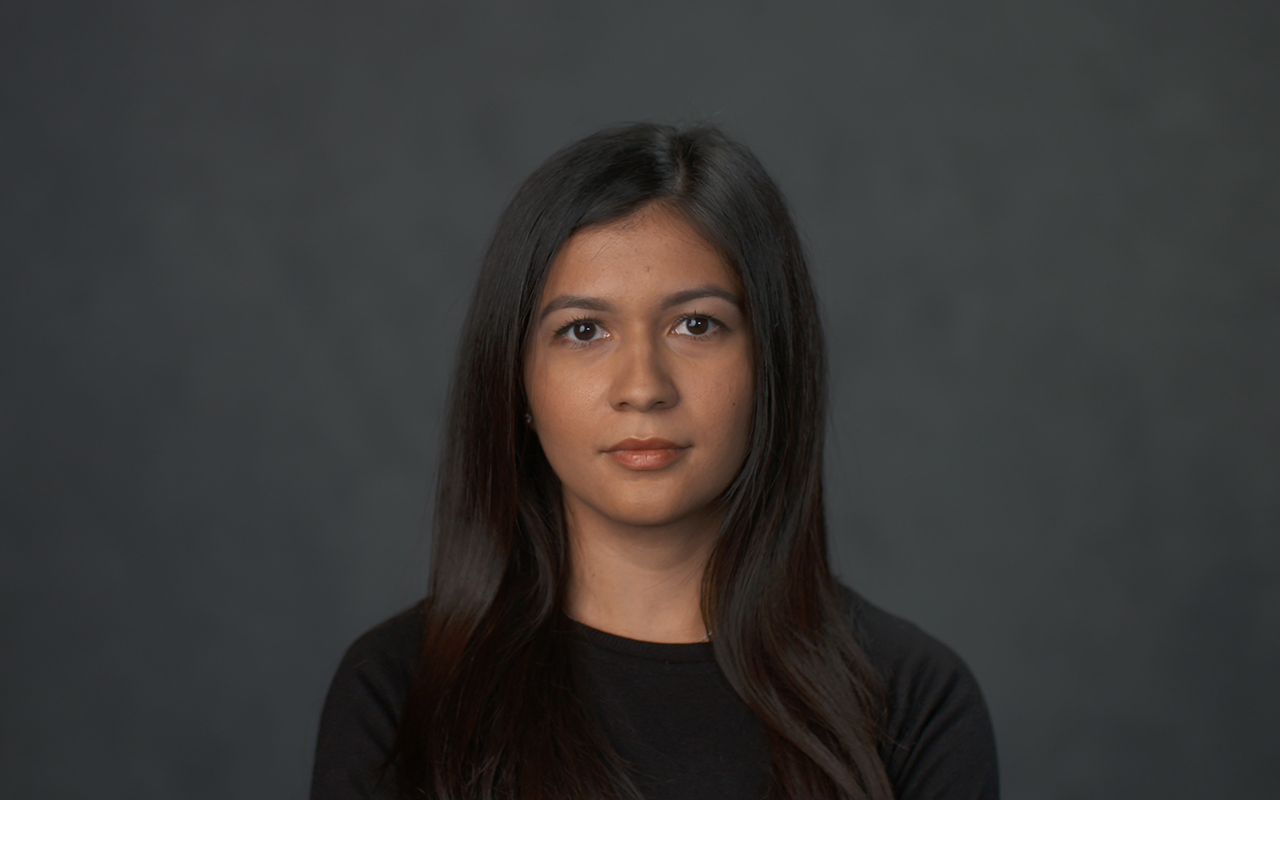
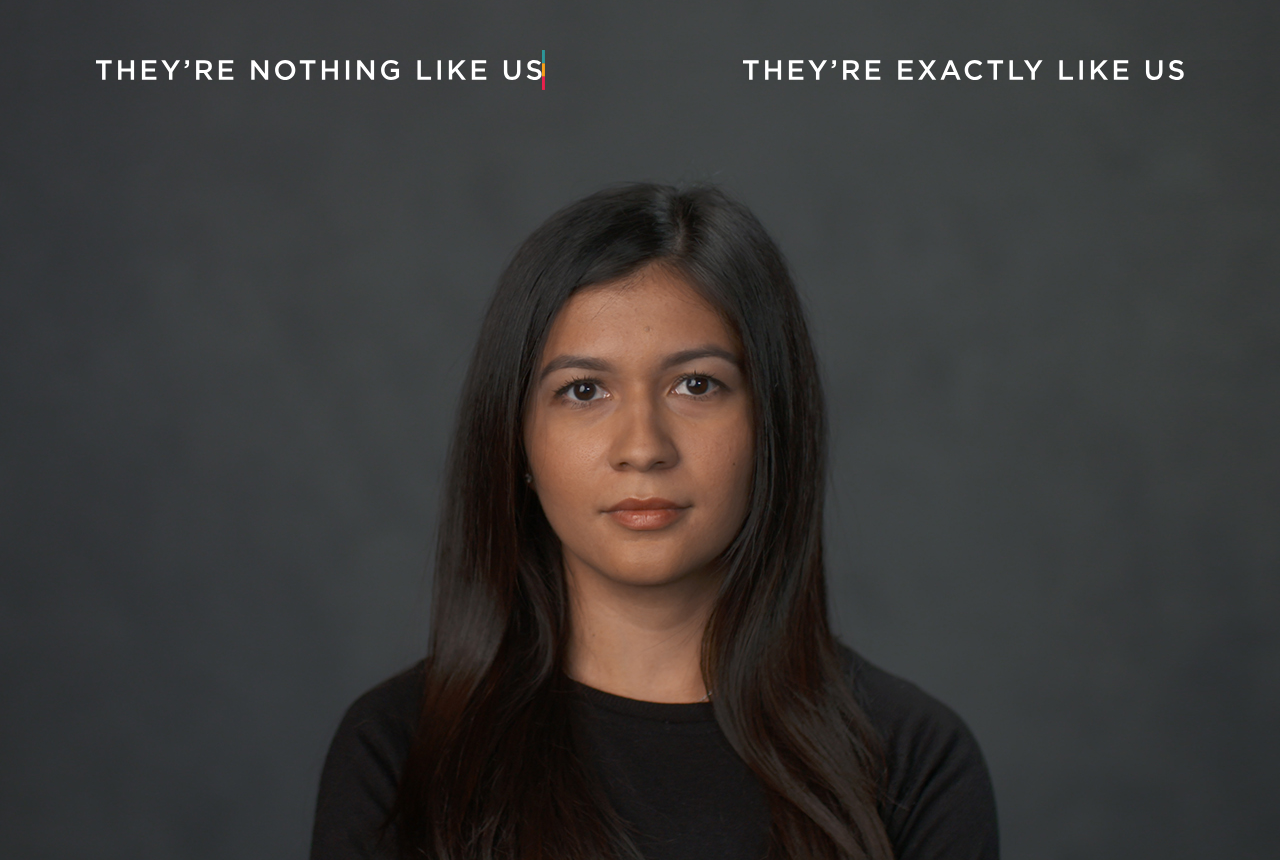
Before and after one commit to 88BP/mm_titles, a website: page src/title5.html in a window 1280 px wide. Before the commit the page ends 800 px from the top, so only its background shows below. Drawn offline with Linux system fonts and the light colour scheme.

Commit message:
title 5 layout attempt

```diff
--- a/src/js/title5.js
+++ b/src/js/title5.js
@@ -0,0 +1 @@
+TweenMax.set('svg',{css:{visibility:'visible'}});
--- a/src/sass/main.scss
+++ b/src/sass/main.scss
@@ -82,6 +82,47 @@ height: 100%;
 	transform: translate(-50%, -50%);
 }
 
+
+
+/*Page 5 Styling*/
+
+.title5container{
+	width: 85%;
+	margin: 60px auto 0 auto;
+
+	.first-title{
+		float: left;
+		display: inline-block;
+		svg{
+			height: 20px;
+		}
+	}
+
+	.line-title{
+		display: inline-block;
+		width: 15px;
+		margin: 0 auto;
+		svg{
+			max-height: 40px;
+			margin-top: -10px;
+
+		}
+	}
+	.second-title{
+		float: right;
+		display: inline-block;
+		svg{
+			height: 20px;
+		}
+	}
+}
+
+
+
+
+
+
+
 svg {
 	visibility:hidden;
 
--- a/src/title5.html
+++ b/src/title5.html
@@ -17,68 +17,101 @@
     <body>
 
 
-        <div class="container titlecontainer">
-            <svg version="1.1" id="Layer_1" xmlns="http://www.w3.org/2000/svg" xmlns:xlink="http://www.w3.org/1999/xlink" x="0px" y="0px"
-     viewBox="0 0 569.3 363.2" style="enable-background:new 0 0 569.3 363.2;" xml:space="preserve">
-
-                <g id="XMLID_38_">
-                    <g id="XMLID_328_">
-                        <path id="XMLID_448_" class="st0 logo-stroke mid-stroke" d="M26.3,14H1V1h64.8v13H40.5v66.9H26.3V14z"/>
-                        <path id="XMLID_446_" class="st0 logo-stroke start-stroke" d="M92.1,1h14v33.2h38.1V1h14v79.9h-14V47.2h-38.1v33.7h-14V1z"/>
-                        <path id="XMLID_439_" class="st0 logo-stroke end-stroke" d="M190.2,1h59.2v12.6h-45.2v20.8h40.1v12.6h-40.1v21.5H250v12.6h-59.8V1z"/>
-                        <path id="XMLID_437_" class="st0 logo-stroke mid-stroke" d="M301.6,49.4L269.9,1h16.7l22.3,35.3L331.4,1h16.1l-31.7,48.1v31.8h-14.2V49.4z"/>
-                        <path id="XMLID_432_" class="st0 logo-stroke start-stroke" d="M365.4,27.4c7-1.3,10.3-4.8,9.8-10.7h-5.9V1h15.2v13.4c0,12.7-6,18-17.6,18.9L365.4,27.4z"/>
-                        <path id="XMLID_352_" class="st0 logo-stroke end-stroke" d="M413.4,1H449c10,0,17.9,3,23.1,8c4.2,4.3,6.6,10.3,6.6,17.2v0.2c0,13.1-7.9,21-18.9,24.2
-                            l21.6,30.2h-16.7L445,53h-17.6v27.9h-14V1z M447.9,40.6c10,0,16.4-5.3,16.4-13.4V27c0-8.6-6.2-13.2-16.6-13.2h-20.4v26.8H447.9z"
-                            />
-                        <path id="XMLID_330_" class="st0 logo-stroke start-stroke" d="M507.3,1h59.2v12.6h-45.2v20.8h40.1v12.6h-40.1v21.5h45.8v12.6h-59.8V1z"/>
-                    </g>
-                    <g id="XMLID_236_">
-                        <path id="nothing-n" class="st0 logo-stroke end-stroke nothing-stroke" d="M27.5,143.1H39L76.9,192v-48.8h12.2v70.6H78.7l-39-50.3v50.3H27.5V143.1z"/>
-                        <path id="nothing-o" class="st0 logo-stroke mid-stroke nothing-stroke" d="M114.2,178.7v-0.2c0-19.9,15.3-36.5,37-36.5s36.8,16.5,36.8,36.3v0.2
-                            c0,19.9-15.3,36.5-37,36.5C129.3,215,114.2,198.5,114.2,178.7z M175.1,178.7v-0.2c0-13.7-10-25.1-24-25.1
-                            c-14,0-23.8,11.2-23.8,24.9v0.2c0,13.7,10,25,24,25C165.3,203.5,175.1,192.4,175.1,178.7z"/>
-                        <path id="nothing-t"class="st0 logo-stroke mid-stroke nothing-stroke" d="M226.7,154.6h-22.4v-11.5h57.3v11.5h-22.4v59.1h-12.5V154.6z"/>
-                        <path id="nothing-h" class="st0 logo-stroke start-stroke nothing-stroke" d="M284.9,143.1h12.4v29.4H331v-29.4h12.4v70.6H331V184h-33.7v29.8h-12.4V143.1z"/>
-                        <path id="nothing-i"class="st0 logo-stroke end-stroke nothing-stroke" d="M372.4,143.1h12.4v70.6h-12.4V143.1z"/>
-                        <path id="nothing-n2" class="st0 logo-stroke start-stroke nothing-stroke" d="M413.7,143.1h11.5l37.8,48.8v-48.8h12.2v70.6h-10.4l-39-50.3v50.3h-12.2V143.1z"/>
-                        <path id="nothing-g" class="st0 logo-stroke mid-stroke nothing-stroke" d="M500.4,178.7v-0.2c0-19.8,15.1-36.5,36.4-36.5c12.3,0,19.9,3.4,27.1,9.6l-7.9,9.4
-                            c-5.4-4.6-10.8-7.6-19.8-7.6c-13,0-22.9,11.4-22.9,24.9v0.2c0,14.5,9.6,25.2,24,25.2c6.7,0,12.7-2.1,17.1-5.3v-13.2h-18.1v-10.8
-                            h30.1V204c-7,6-17,11-29.5,11C515,215,500.4,199.2,500.4,178.7z"/>
-                    </g>
+        <div class="container title5container">
+            <!-- first half of title -->
 
 
-                    <g id="XMLID_133_">
-                        <path id="XMLID_195_" class="st0 logo-stroke end-stroke" d="M27.5,276.5h14.8v70.9h44.4v13.5H27.5V276.5z"/>
-                        <path id="XMLID_168_" class="st0 logo-stroke mid-stroke" d="M115.1,276.5h14.8v84.4h-14.8V276.5z"/>
-                        <path id="XMLID_154_" class="st0 logo-stroke start-stroke" d="M164.5,276.5h14.8V319l40.2-42.5h18.3l-35.2,36.3l36.8,48.1h-18.1l-28.8-38l-13.1,13.5v24.5
-                            h-14.8V276.5z"/>
-                        <path id="XMLID_147_" class="st0 logo-stroke end-stroke" d="M264.1,276.5h62.6v13.3H279v22h42.3V325H279v22.7h48.4v13.3h-63.2V276.5z"/>
-                        <path id="XMLID_136_" class="st0 logo-stroke mid-stroke" d="M403.9,325.1v-48.6h14.8v48c0,15.7,8.1,24,21.3,24c13.1,0,21.2-7.8,21.2-23.4v-48.6h14.8
-                            v47.9c0,25.2-14.2,37.9-36.3,37.9C417.9,362.2,403.9,349.6,403.9,325.1z"/>
-                        <path id="XMLID_134_" class="st0 logo-stroke start-stroke" d="M502.9,348.6l8.9-10.6c8.1,7,16.3,11,26.7,11c9.2,0,15-4.3,15-10.6v-0.2
-                            c0-6-3.4-9.3-19.1-12.9c-18-4.3-28.1-9.6-28.1-25.2v-0.2c0-14.5,12.1-24.5,28.8-24.5c12.3,0,22.1,3.7,30.6,10.6l-8,11.2
-                            c-7.6-5.7-15.2-8.7-22.9-8.7c-8.7,0-13.7,4.5-13.7,10v0.2c0,6.5,3.9,9.4,20.1,13.3c17.9,4.3,27,10.7,27,24.7v0.2
-                            c0,15.8-12.4,25.2-30.2,25.2C525.2,362.1,513,357.7,502.9,348.6z"/>
+        <div class="first-title">
+           <svg version="1.1" id="Layer_1" xmlns="http://www.w3.org/2000/svg" xmlns:xlink="http://www.w3.org/1999/xlink" x="0px" y="0px"
+                 viewBox="0 0 423.3 19" style="enable-background:new 0 0 423.3 19;" xml:space="preserve">
+            <style type="text/css">
+                .st0{fill:#FFFFFF;}
+            </style>
+            <g>
+                <path class="st0" d="M5.8,3.3H0v-3h14.9v3H9.1v15.4H5.8V3.3z"/>
+                <path class="st0" d="M21,0.3h3.2V8H33V0.3h3.2v18.4H33V11h-8.8v7.8H21V0.3z"/>
+                <path class="st0" d="M43.6,0.3h13.7v2.9H46.9V8h9.2v2.9h-9.2v4.9h10.5v2.9H43.6V0.3z"/>
+                <path class="st0" d="M69.3,11.5L62,0.3h3.8L71,8.4l5.2-8.1h3.7l-7.3,11.1v7.3h-3.3V11.5z"/>
+                <path class="st0" d="M84,6.4c1.6-0.3,2.4-1.1,2.3-2.5h-1.4V0.3h3.5v3.1c0,2.9-1.4,4.2-4.1,4.4L84,6.4z"/>
+                <path class="st0" d="M95.1,0.3h8.2c2.3,0,4.1,0.7,5.3,1.8c1,1,1.5,2.4,1.5,4v0.1c0,3-1.8,4.8-4.4,5.6l5,7h-3.8l-4.5-6.4h-4.1v6.4
+                    h-3.2V0.3z M103,9.4c2.3,0,3.8-1.2,3.8-3.1V6.3c0-2-1.4-3.1-3.8-3.1h-4.7v6.2H103z"/>
+                <path class="st0" d="M116.7,0.3h13.7v2.9h-10.4V8h9.2v2.9h-9.2v4.9h10.5v2.9h-13.8V0.3z"/>
+                <path class="st0" d="M147.5,0.3h3l9.9,12.7V0.3h3.2v18.4h-2.7L150.7,5.6v13.1h-3.2V0.3z"/>
+                <path class="st0" d="M170.1,9.6L170.1,9.6c0-5.2,4-9.6,9.7-9.6c5.7,0,9.6,4.3,9.6,9.5v0.1c0,5.2-4,9.5-9.7,9.5
+                    C174,19,170.1,14.8,170.1,9.6z M185.9,9.6L185.9,9.6c0-3.6-2.6-6.6-6.3-6.6c-3.7,0-6.2,2.9-6.2,6.5v0.1c0,3.6,2.6,6.5,6.3,6.5
+                    C183.4,16,185.9,13.2,185.9,9.6z"/>
+                <path class="st0" d="M199.4,3.3h-5.8v-3h14.9v3h-5.8v15.4h-3.3V3.3z"/>
+                <path class="st0" d="M214.6,0.3h3.2V8h8.8V0.3h3.2v18.4h-3.2V11h-8.8v7.8h-3.2V0.3z"/>
+                <path class="st0" d="M237.4,0.3h3.2v18.4h-3.2V0.3z"/>
+                <path class="st0" d="M248.2,0.3h3L261,13V0.3h3.2v18.4h-2.7L251.3,5.6v13.1h-3.2V0.3z"/>
+                <path class="st0" d="M270.8,9.6L270.8,9.6c0-5.2,3.9-9.6,9.5-9.6c3.2,0,5.2,0.9,7.1,2.5l-2.1,2.4c-1.4-1.2-2.8-2-5.2-2
+                    c-3.4,0-6,3-6,6.5v0.1c0,3.8,2.5,6.6,6.3,6.6c1.7,0,3.3-0.6,4.4-1.4v-3.4h-4.7V8.4h7.8v7.7c-1.8,1.6-4.4,2.9-7.7,2.9
+                    C274.6,19,270.8,14.9,270.8,9.6z"/>
+                <path class="st0" d="M305.4,0.3h3.2v15.5h9.7v2.9h-12.9V0.3z"/>
+                <path class="st0" d="M324.5,0.3h3.2v18.4h-3.2V0.3z"/>
+                <path class="st0" d="M335.2,0.3h3.2v9.3l8.8-9.3h4l-7.7,7.9l8,10.5h-3.9l-6.3-8.3l-2.9,2.9v5.3h-3.2V0.3z"/>
+                <path class="st0" d="M357,0.3h13.7v2.9h-10.4V8h9.2v2.9h-9.2v4.9h10.5v2.9H357V0.3z"/>
+                <path class="st0" d="M387.5,10.9V0.3h3.2v10.5c0,3.4,1.8,5.2,4.7,5.2c2.9,0,4.6-1.7,4.6-5.1V0.3h3.2v10.4c0,5.5-3.1,8.3-7.9,8.3
+                    C390.5,19,387.5,16.3,387.5,10.9z"/>
+                <path class="st0" d="M409.1,16l1.9-2.3c1.8,1.5,3.6,2.4,5.8,2.4c2,0,3.3-0.9,3.3-2.3v-0.1c0-1.3-0.7-2-4.2-2.8
+                    c-3.9-0.9-6.1-2.1-6.1-5.5V5.4c0-3.2,2.6-5.3,6.3-5.3c2.7,0,4.8,0.8,6.7,2.3L421,4.8c-1.7-1.2-3.3-1.9-5-1.9c-1.9,0-3,1-3,2.2v0.1
+                    c0,1.4,0.8,2.1,4.4,2.9c3.9,0.9,5.9,2.3,5.9,5.4v0.1c0,3.4-2.7,5.5-6.6,5.5C413.9,19,411.3,18,409.1,16z"/>
+            </g>
+            </svg>
+        </div>
+
+                <!--center line -->
+            <div class="line-title ">
+                <svg version="1.1" id="Layer_1" xmlns="http://www.w3.org/2000/svg" xmlns:xlink="http://www.w3.org/1999/xlink" x="0px" y="0px" viewBox="0 0 3 41" style="enable-background:new 0 0 3 41;" xml:space="preserve">
+                    <style type="text/css">
+                        .st4{fill:#2D9598;}
+                        .st1{fill:#F9A11B;}
+                        .st2{fill:#EA204C;}
+                    </style>
+                    <g id="XMLID_1034_">
+                        <rect id="XMLID_1037_" class="st4" width="3" height="13.7"/>
+                        <rect id="XMLID_1036_" y="13.7" class="st1" width="3" height="13.7"/>
+                        <rect id="XMLID_1035_" y="27.3" class="st2" width="3" height="13.7"/>
                     </g>
-                </g>
+                </svg>
+            </div>
 
-                   <path id="exactly-e" class="st0 exactly-stroke" d="M27,145.4h53.8v11.4h-41v18.9h36.4V187H39.7v19.5h41.6v11.4H27V145.4z"/>
-                    <path id="exactly-x" class="st0 exactly-stroke" d="M168.1,145.4l-25.3,35.4l26.3,37.1h-15L135,190.2l-19.1,27.7h-14.6l26.2-36.9l-25.2-35.6h15l18,26.3l18.1-26.3
-                        H168.1z"/>
-                    <path id="exactly-a" class="st0 exactly-stroke" d="M216.9,144.8h11.8l31.9,73.1h-13.5l-7.4-17.5h-34.3l-7.5,17.5H185L216.9,144.8z M235.2,189.1l-12.5-29l-12.4,29
-                        H235.2z"/>
-                    <path id="exactly-c" class="st0 exactly-stroke" d="M275.7,181.8v-0.2c0-20.6,15.4-37.5,37.4-37.5c13.4,0,21.5,4.7,28.4,11.3l-8.2,9.4c-5.8-5.4-12-9-20.3-9
-                        c-13.8,0-23.9,11.4-23.9,25.6v0.2c0,14.2,10.1,25.7,23.9,25.7c8.9,0,14.6-3.5,20.8-9.3l8.2,8.3c-7.6,7.9-15.9,12.8-29.4,12.8
-                        C291.4,219.1,275.7,202.7,275.7,181.8z"/>
-                    <path id="exactly-t" class="st0 exactly-stroke" d="M383.6,157.2h-23v-11.8h58.9v11.8h-23v60.7h-12.8V157.2z"/>
-                    <path id="exactly-l" class="st0 exactly-stroke" d="M443.2,145.4H456v60.9h38.1v11.6h-50.9V145.4z"/>
-                    <path id="exactly-y" class="st0 exactly-stroke" d="M525.6,189.3l-28.8-43.9h15.1l20.2,32l20.5-32h14.6L538.5,189v28.9h-12.8V189.3z"/>
+                <!-- Second half of title  -->
+            <div class="second-title">
+                <svg version="1.1" id="Layer_1" xmlns="http://www.w3.org/2000/svg" xmlns:xlink="http://www.w3.org/1999/xlink" x="0px" y="0px" viewBox="0 0 418.6 19" style="enable-background:new 0 0 418.6 19;" xml:space="preserve">
+                    <style type="text/css">
+                        .st0{fill:#FFFFFF;}
+                    </style>
+                    <g>
+                        <path class="st0" d="M5.8,3.3H0v-3h14.9v3H9.1v15.4H5.8V3.3z"/>
+                        <path class="st0" d="M21,0.3h3.2V8H33V0.3h3.2v18.4H33V11h-8.8v7.8H21V0.3z"/>
+                        <path class="st0" d="M43.6,0.3h13.7v2.9H46.9V8h9.2v2.9h-9.2v4.9h10.5v2.9H43.6V0.3z"/>
+                        <path class="st0" d="M69.3,11.5L62,0.3h3.8L71,8.4l5.2-8.1h3.7l-7.3,11.1v7.3h-3.3V11.5z"/>
+                        <path class="st0" d="M84,6.4c1.6-0.3,2.4-1.1,2.3-2.5h-1.4V0.3h3.5v3.1c0,2.9-1.4,4.2-4.1,4.4L84,6.4z"/>
+                        <path class="st0" d="M95.1,0.3h8.2c2.3,0,4.1,0.7,5.3,1.8c1,1,1.5,2.4,1.5,4v0.1c0,3-1.8,4.8-4.4,5.6l5,7h-3.8l-4.5-6.4h-4.1v6.4
+                            h-3.2V0.3z M103,9.4c2.3,0,3.8-1.2,3.8-3.1V6.3c0-2-1.4-3.1-3.8-3.1h-4.7v6.2H103z"/>
+                        <path class="st0" d="M116.7,0.3h13.7v2.9h-10.4V8h9.2v2.9h-9.2v4.9h10.5v2.9h-13.8V0.3z"/>
+                        <path class="st0" d="M147.5,0.3h13.7v2.9h-10.4V8h9.2v2.9h-9.2v4.9h10.5v2.9h-13.8V0.3z"/>
+                        <path class="st0" d="M183.3,0.3l-6.4,9l6.7,9.4h-3.8l-4.9-7l-4.8,7h-3.7l6.7-9.4l-6.4-9h3.8L175,7l4.6-6.7H183.3z"/>
+                        <path class="st0" d="M195.7,0.2h3l8.1,18.5h-3.4l-1.9-4.4h-8.7l-1.9,4.4h-3.3L195.7,0.2z M200.3,11.4l-3.2-7.4l-3.2,7.4H200.3z"/>
+                        <path class="st0" d="M210.6,9.6L210.6,9.6c0-5.3,3.9-9.6,9.5-9.6c3.4,0,5.4,1.2,7.2,2.9l-2.1,2.4c-1.5-1.4-3.1-2.3-5.2-2.3
+                            c-3.5,0-6.1,2.9-6.1,6.5v0.1c0,3.6,2.6,6.5,6.1,6.5c2.3,0,3.7-0.9,5.3-2.4l2.1,2.1c-1.9,2-4,3.3-7.5,3.3
+                            C214.6,19,210.6,14.9,210.6,9.6z"/>
+                        <path class="st0" d="M238,3.3h-5.8v-3h14.9v3h-5.8v15.4H238V3.3z"/>
+                        <path class="st0" d="M253.2,0.3h3.2v15.5h9.7v2.9h-12.9V0.3z"/>
+                        <path class="st0" d="M274.1,11.5l-7.3-11.2h3.8l5.1,8.1l5.2-8.1h3.7l-7.3,11.1v7.3h-3.3V11.5z"/>
+                        <path class="st0" d="M300.6,0.3h3.2v15.5h9.7v2.9h-12.9V0.3z"/>
+                        <path class="st0" d="M319.7,0.3h3.2v18.4h-3.2V0.3z"/>
+                        <path class="st0" d="M330.5,0.3h3.2v9.3l8.8-9.3h4l-7.7,7.9l8,10.5h-3.9l-6.3-8.3l-2.9,2.9v5.3h-3.2V0.3z"/>
+                        <path class="st0" d="M352.3,0.3h13.7v2.9h-10.4V8h9.2v2.9h-9.2v4.9h10.5v2.9h-13.8V0.3z"/>
+                        <path class="st0" d="M382.8,10.9V0.3h3.2v10.5c0,3.4,1.8,5.2,4.7,5.2c2.9,0,4.6-1.7,4.6-5.1V0.3h3.2v10.4c0,5.5-3.1,8.3-7.9,8.3
+                            C385.8,19,382.8,16.3,382.8,10.9z"/>
+                        <path class="st0" d="M404.4,16l1.9-2.3c1.8,1.5,3.6,2.4,5.8,2.4c2,0,3.3-0.9,3.3-2.3v-0.1c0-1.3-0.7-2-4.2-2.8
+                            c-3.9-0.9-6.1-2.1-6.1-5.5V5.4c0-3.2,2.6-5.3,6.3-5.3c2.7,0,4.8,0.8,6.7,2.3l-1.7,2.4c-1.7-1.2-3.3-1.9-5-1.9c-1.9,0-3,1-3,2.2v0.1
+                            c0,1.4,0.8,2.1,4.4,2.9c3.9,0.9,5.9,2.3,5.9,5.4v0.1c0,3.4-2.7,5.5-6.6,5.5C409.2,19,406.6,18,404.4,16z"/>
+                    </g>
                 </svg>
-
-
-
-
+            </div>
 
 
         </div>
@@ -89,7 +122,7 @@
         <script src="js/TweenMax.js"></script>
         <script src="js/DrawSVGPlugin.js"></script>
         <script src="js/MorphSVGPlugin.js"></script>
-        <script src="js/main.js"></script>
+        <script src="js/title5.js"></script>
         <!-- endbuild -->
 
     </body>
```
Also changed, not shown: dist/js/main.js, dist/js/main.min.js, src/css/main.css, src/img/exactlylikeus.svg (added), src/img/nothinglikeus.svg (added), 1 other file.
